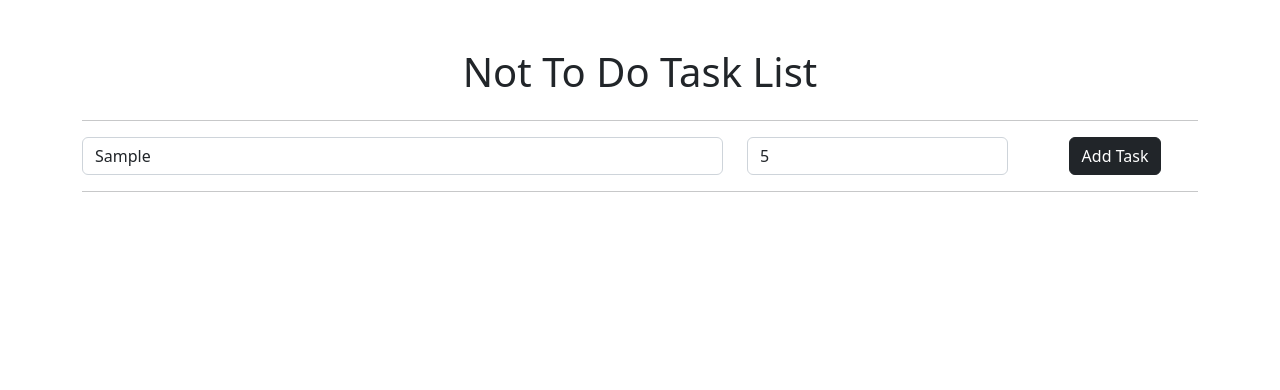
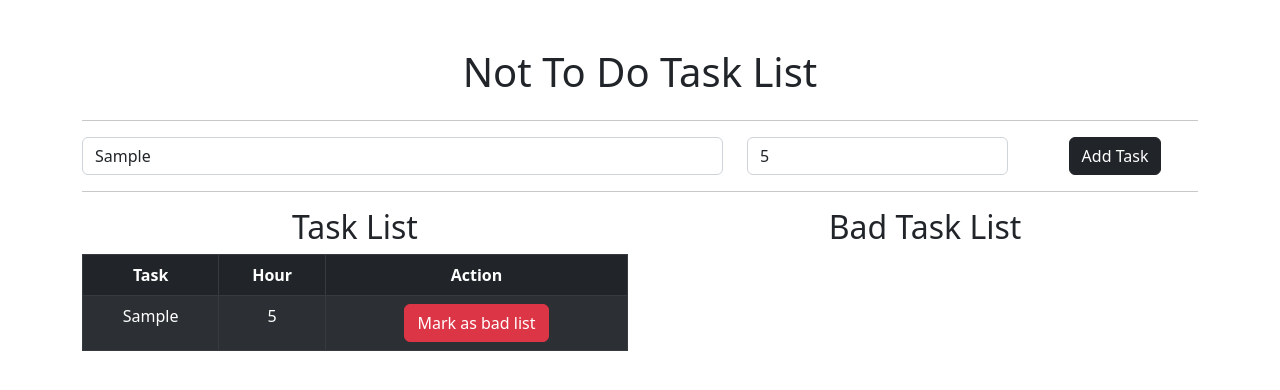
Before and after one commit to GarryAmasia/react-notToDoList, a React (Create React App) app: page / in a window 1280 px wide. Both pictures are taken after typing "Sample", "5" into the empty fields and a click on the button "Add Task". Shown: the top 390 px of the page. Built offline with nearby package versions, Linux system fonts and the light colour scheme.

Commit message:
adding task to task list w/ table

```diff
--- a/src/App.js
+++ b/src/App.js
@@ -3,6 +3,8 @@ import "./App.css";
 import { AddTaskForm } from "./components/add-task-form/AddTaskForm";
 import { Container, Row, Col } from "react-bootstrap";
 import { useState } from "react";
+import { TaskList } from "./components/task-list/TaskList";
+import { NotToDoList } from "./components/task-list/NotToDoList";
 
 const App = () => {
   const [tasks, setTasks] = useState([]);
@@ -10,7 +12,7 @@ const App = () => {
   const handleOnSubmit = (data) => {
     setTasks([...tasks, data]);
   };
-  console.log(tasks);
+  // console.log(tasks);
 
   return (
     <div className="wrapper text-center">
@@ -23,6 +25,15 @@ const App = () => {
         <hr />
         <AddTaskForm handleSubmit={handleOnSubmit} />
         <hr />
+
+        <Row>
+          <Col md="6" className="gl">
+            <TaskList tasks={tasks} />
+          </Col>
+          <Col md="6" className="bl">
+            <NotToDoList />
+          </Col>
+        </Row>
       </Container>
     </div>
   );
--- /dev/null
+++ b/src/components/task-list/NotToDoList.jsx
@@ -0,0 +1,9 @@
+import React from "react";
+
+export const NotToDoList = () => {
+  return (
+    <div>
+      <h2>Bad Task List</h2>
+    </div>
+  );
+};
--- /dev/null
+++ b/src/components/task-list/TaskList.jsx
@@ -0,0 +1,33 @@
+import React from "react";
+import { Button, Table } from "react-bootstrap";
+
+export const TaskList = ({ tasks }) => {
+  //   console.log(tasks);
+  return (
+    <div>
+      <h2>Task List</h2>
+      <Table striped bordered hover variant="dark">
+        <thead>
+          <tr>
+            <th>Task</th>
+            <th>Hour</th>
+            <th>Action</th>
+          </tr>
+        </thead>
+        <tbody>
+          {tasks.map((item, i) => {
+            return (
+              <tr key={i}>
+                <td>{item.task}</td>
+                <td>{item.hr}</td>
+                <td>
+                  <Button variant="danger">Mark as bad list</Button>
+                </td>
+              </tr>
+            );
+          })}
+        </tbody>
+      </Table>
+    </div>
+  );
+};
```
